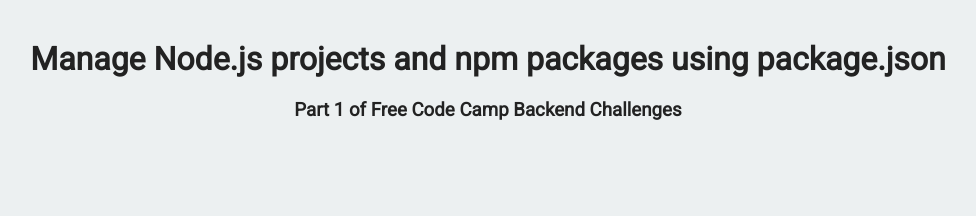
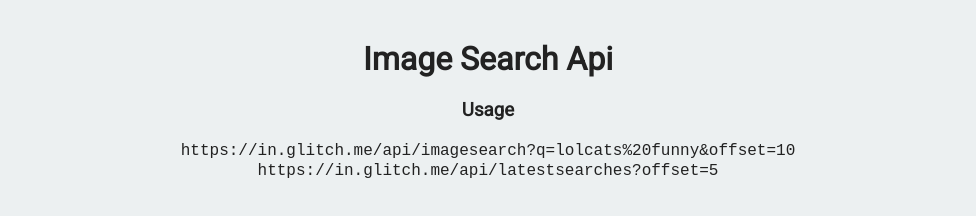
Before and after one commit to crazymerlyn/freecodecamp-image-search, a website: page views/index.html in a window 1280 px wide. Shown: the whole page, without its empty margins (152-1128 px from the left). Drawn offline with Linux system fonts and the light colour scheme.

Commit message:
Checkpoint

```diff
--- a/server.js
+++ b/server.js
@@ -57,10 +57,10 @@
   mongodb.connect(process.env.MONGO_URI, function(err, db) {
     if (err) throw err;
     var offset = req.query.offset || 0;
-    var count = req.query.count || 10;
+    var count = req.query.num || 10;
     db.collection("searches").find({}, {_id: 0})
       .sort({when: -1})
-      .skip(offset).limit(count).toArray(function(err, data) {
+      .skip(+offset).limit(+count).toArray(function(err, data) {
       if (err) throw err;
       db.close();
       res.json(data);
--- a/views/index.html
+++ b/views/index.html
@@ -10,8 +10,13 @@
 
    <body>
       <div class="container">
-         <h1>Manage Node.js projects and npm packages using package.json</h1>
-         <h3>Part 1 of Free Code Camp Backend Challenges</h3>
+        <h1>Image Search Api</h1>
+        <h3>Usage</h3>
+        <code>
+          https://in.glitch.me/api/imagesearch?q=lolcats%20funny&offset=10
+          <br/>
+          https://in.glitch.me/api/latestsearches?offset=5
+        </code>
       </div>
    </body>
 
```
